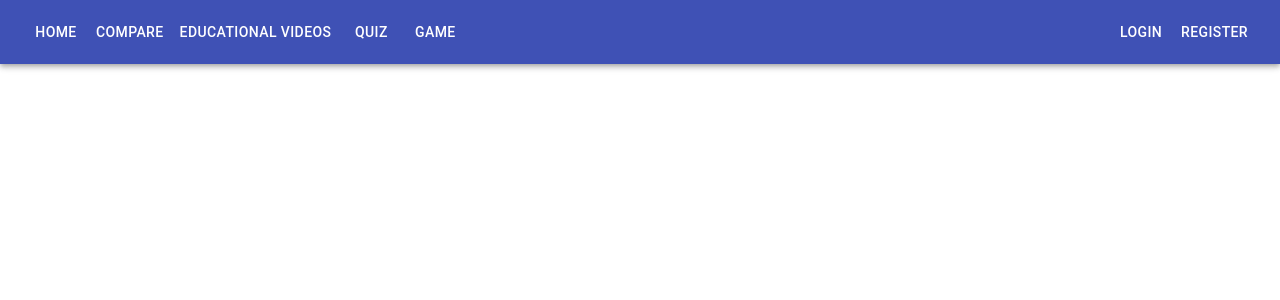
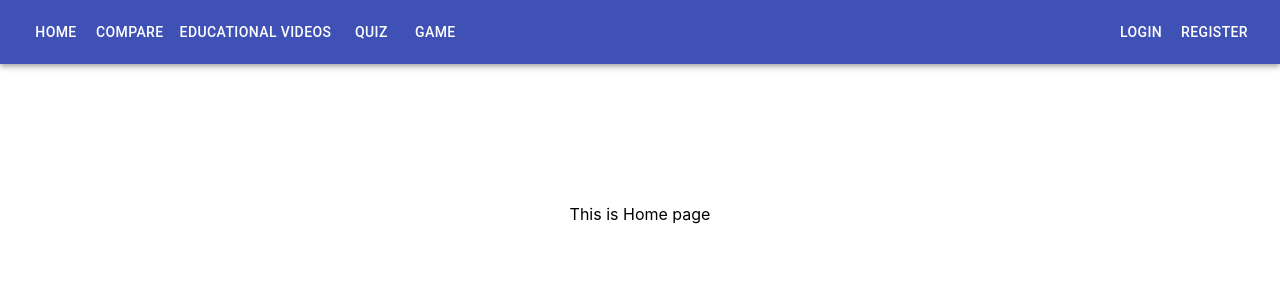
Before and after one commit to nikhilmaske-2001/FinoJR, a React (Create React App) app in the folder client/: page / in a window 1280 px wide. Shown: the top 300 px of the page. Built offline with nearby package versions, Linux system fonts and the light colour scheme.

Commit message:
Add compare page.

```diff
--- a/client/src/App.js
+++ b/client/src/App.js
@@ -1,10 +1,12 @@
 import "./App.css";
 import TopBar from "./components/TopBar/TopBar";
+import Home from "./pages/HomePage/Home";
 
 function App() {
   return (
     <div className="App">
       <TopBar />
+      <Home />
     </div>
   );
 }
--- /dev/null
+++ b/client/src/pages/HomePage/Home.css
@@ -0,0 +1,3 @@
+.container {
+  padding-top: 140px;
+}
--- /dev/null
+++ b/client/src/pages/HomePage/Home.js
@@ -0,0 +1,8 @@
+import React from "react";
+import "./Home.css";
+
+function Home() {
+  return <div className="container">This is Home page</div>;
+}
+
+export default Home;
```
Also changed, not shown: client/src/pages/ComparePage/Compare.js (added, +8 -0 lines), client/src/pages/ComparePage/Compare.css (added).
